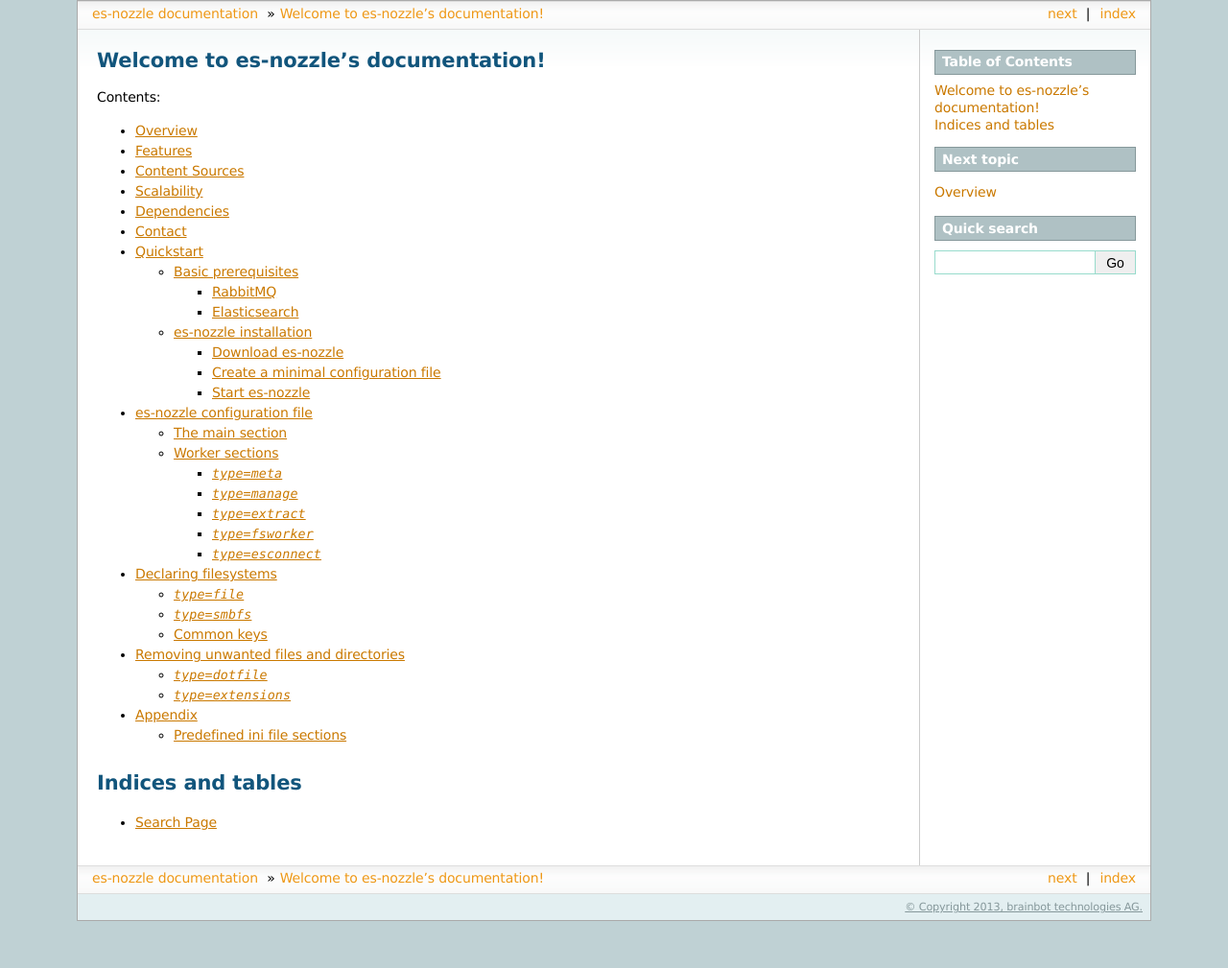
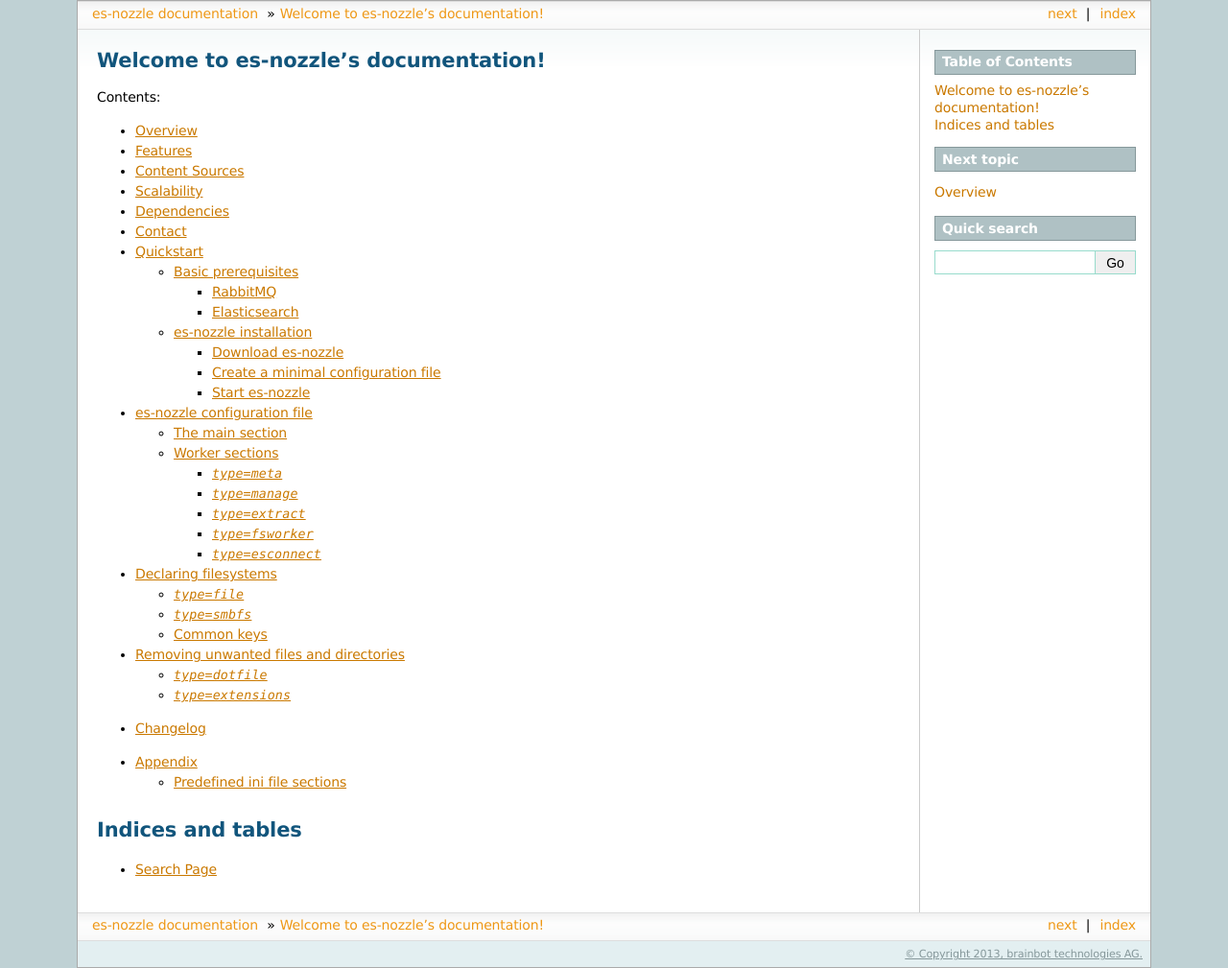
Before and after one commit to brainbot-com/es-nozzle, a Sphinx documentation site: the page built from doc/index.rst, in a window 1280 px wide. Shown: the whole page at 96% size. Built offline with Sphinx 7.4.7, drawn with Linux system fonts in a browser that asks for light colours; the version number could not be read and is left out; before the commit the page ends 960 px from its top, so only the background shows below that.

Commit message:
start a changelog

```diff
--- /dev/null
+++ b/doc/changelog.rst
@@ -0,0 +1,4 @@
+Changelog
+=========
+
+.. include:: ../CHANGELOG
--- a/doc/index.rst
+++ b/doc/index.rst
@@ -16,7 +16,17 @@
    command
    filesystem
    filters
+
+.. toctree::
+   :maxdepth: 1
+
+   changelog
+
+.. toctree::
+   :maxdepth: 3
+
    appendix
+
 
 Indices and tables
 ==================
```
Also changed, not shown: 1 other file.
